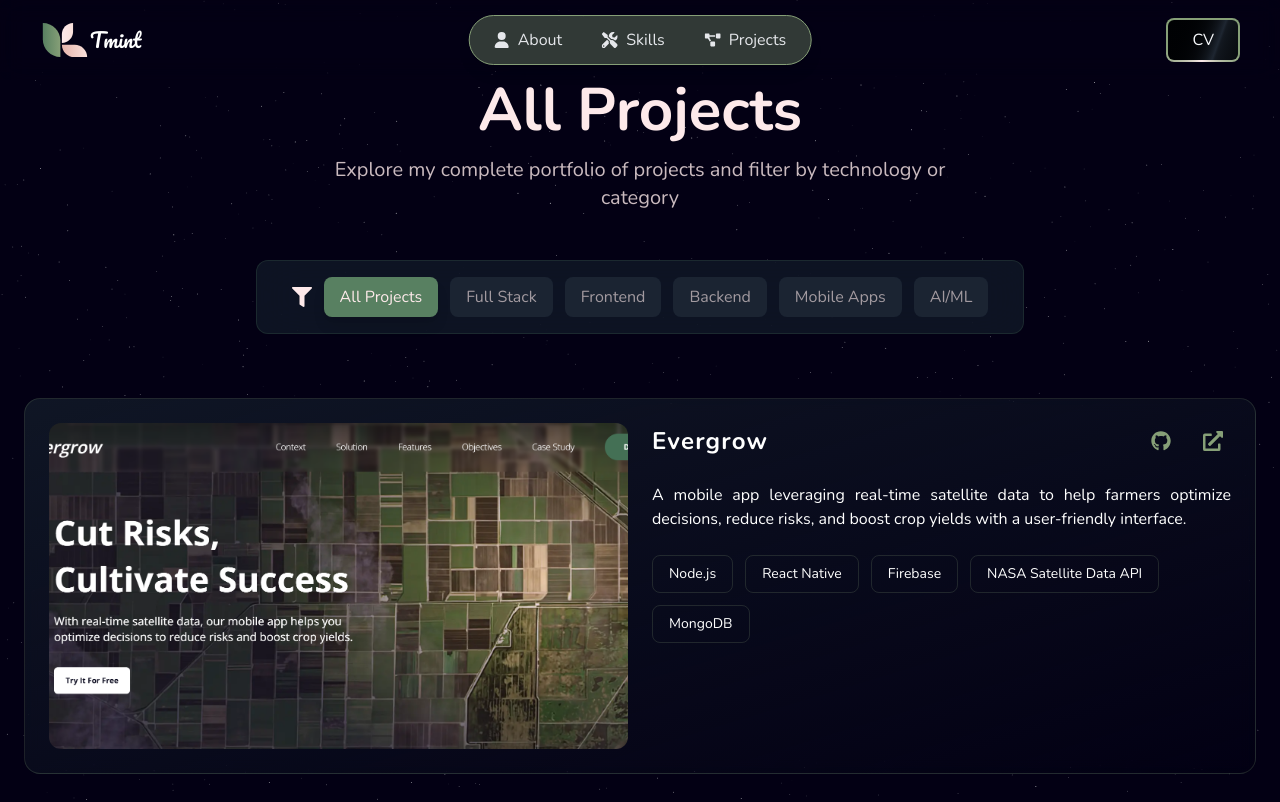
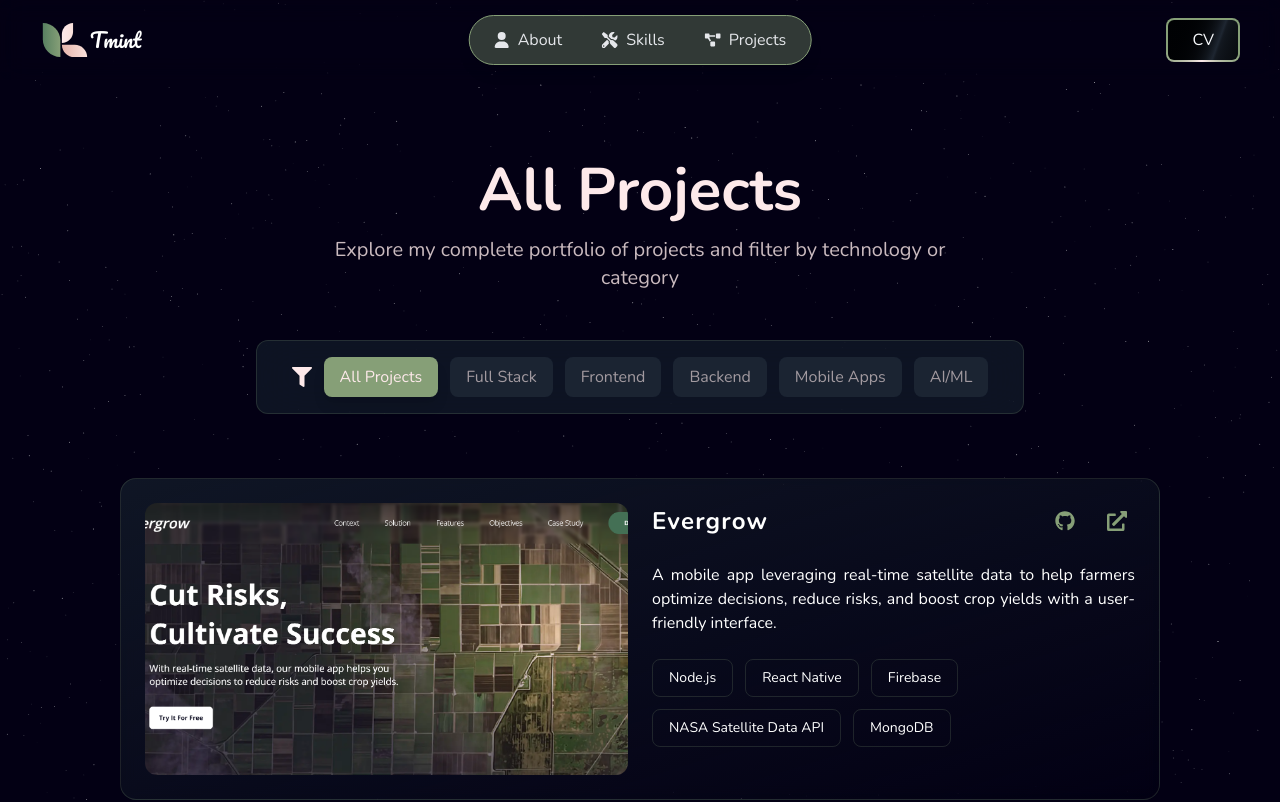
Before and after one commit to TMedalith/tmint, a Next.js app: page /project in a window 1280 px wide. Shown: the top 802 px of the page. Built offline with nearby package versions, Linux system fonts and the light colour scheme; a web font is replaced by a local one.

Commit message:
feat: Update color scheme in About, Projects, and layout components for improved visual consistency

```diff
--- a/app/about/page.tsx
+++ b/app/about/page.tsx
@@ -25,7 +25,7 @@ export default function About() {
         className="mx-auto mb-16 max-w-7xl px-4 sm:px-6 lg:px-8"
       >
         <h1 className="mb-6 text-center text-5xl font-bold text-white md:text-6xl">
-          My Journey in <span className="text-[#588061]">Software Engineering</span>
+          My Journey in <span className="text-[#869F77]">Software Engineering</span>
         </h1>
         <p className="mx-auto max-w-3xl text-center text-lg text-neutral-300">
           As a Software Engineering student at UPC, I constantly seek to expand
@@ -46,8 +46,8 @@ export default function About() {
               className={cn(
                 'transition-all duration-300 ease-in-out !px-6 !py-3',
                 selectedCategory === id
-                  ? 'bg-[#588061] text-white shadow-lg scale-105'
-                  : '!bg-[#588061]/10 text-neutral-200 hover:!bg-[#588061]/20'
+                  ? 'bg-[#869F77] text-white shadow-lg scale-105'
+                  : '!bg-[#869F77]/10 text-neutral-200 hover:!bg-[#869F77]/20'
               )}
               showArrow={false}
             >
--- a/app/layout.tsx
+++ b/app/layout.tsx
@@ -37,11 +37,11 @@ export default function RootLayout({
           particleColor="#FFFFFF"
         />
         </div>
-        <div className="relative w-full  z-10">
-          <Navbar />
+         <Navbar />
+        <div className="relative w-full pt-20 px-14 md:px-24 z-10">
           {children}
-          <Footer />
         </div>
+        <Footer />
       </body>
     </html>
   );
--- a/app/page.tsx
+++ b/app/page.tsx
@@ -10,12 +10,13 @@ import SocialMedia from "@/components/layout/SocialMedia";
 export default function Home() {
   return (
     <main >
-      <div className="flex flex-col gap-20">
-      <SocialMedia />
+      <div className="flex flex-col ">
+        <SocialMedia />
         <Hero />
+        <Projects />
         <AboutSection />
-        <Skills />
-        <Projects />
+        {/* //<Skills /> */}
+
         <Contact />
       </div>
     </main>
--- a/app/project/page.tsx
+++ b/app/project/page.tsx
@@ -52,7 +52,7 @@ const ProjectsPage: React.FC = () => {
       <div
         ref={filterRef}
         className="sticky top-4 z-20 flex flex-wrap items-center justify-center gap-2 sm:gap-3 bg-gray-900/80 p-3 sm:p-4
-        rounded-lg sm:rounded-xl backdrop-blur-xl border border-[#588061]/20 max-w-xs sm:max-w-2xl lg:max-w-3xl mx-auto mb-12 sm:mb-16"
+        rounded-lg sm:rounded-xl backdrop-blur-xl border border-[#869F77]/20 max-w-xs sm:max-w-2xl lg:max-w-3xl mx-auto mb-12 sm:mb-16"
       >
         <FaFilter className="text-[#FDE9EA] w-4 h-4 sm:w-5 sm:h-5" />
         {projectTypes.map(type => (
@@ -61,7 +61,7 @@ const ProjectsPage: React.FC = () => {
             onClick={() => setSelectedType(type.id)}
             className={`px-3 sm:px-4 py-1.5 sm:py-2 text-sm sm:text-base rounded-lg transition-all duration-300 transform hover:scale-105
             ${selectedType === type.id
-              ? 'bg-[#588061] text-[#FDE9EA] shadow-lg'
+              ? 'bg-[#869F77] text-[#FDE9EA] shadow-lg'
               : 'bg-gray-800/80 text-[#FDE9EA]/60 hover:bg-gray-700'
             }`}
           >
```
